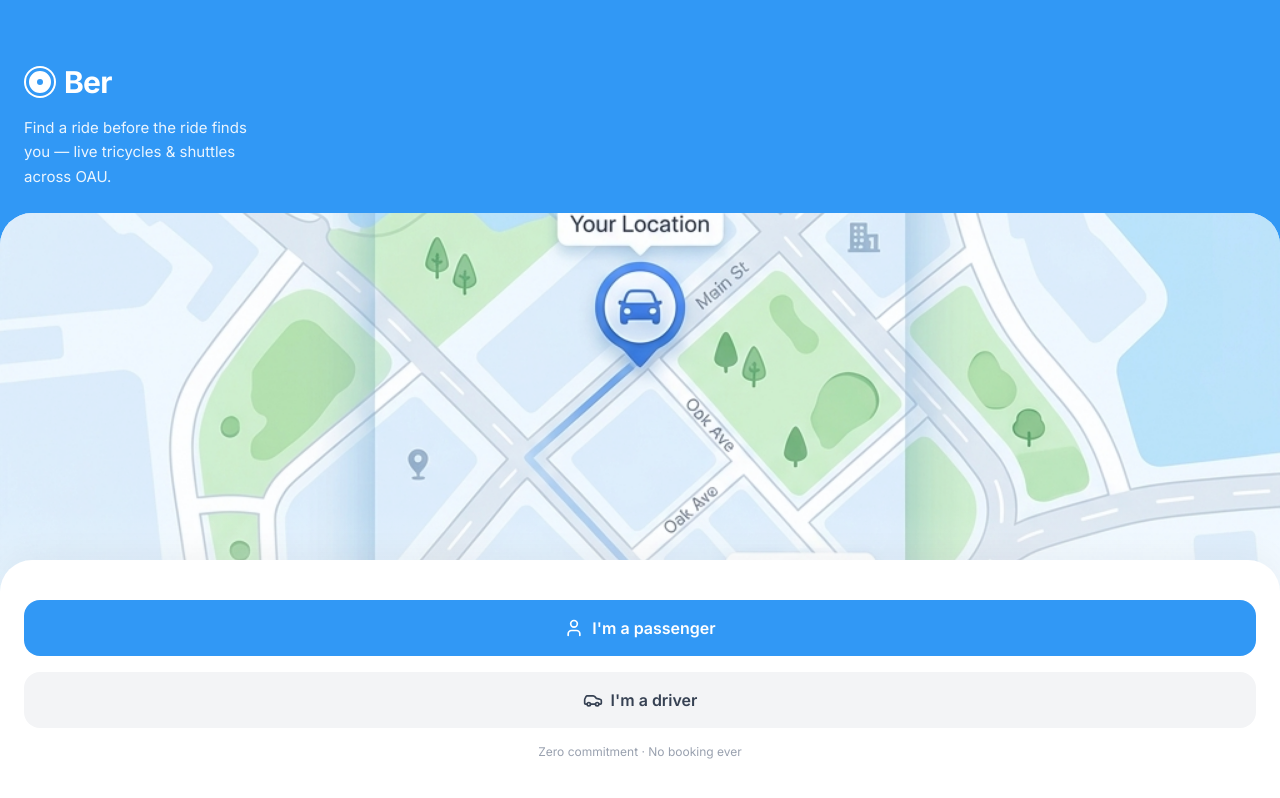
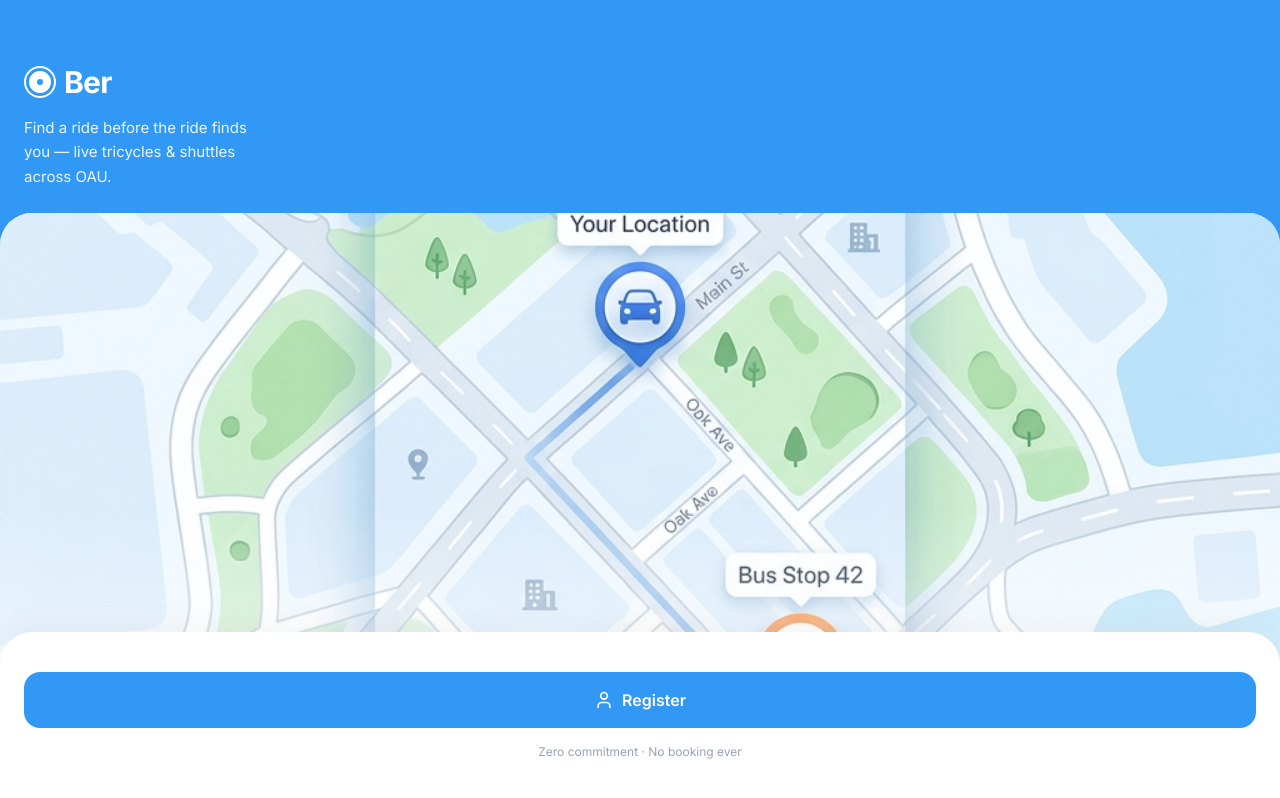
Before and after one commit to bellobambo/OBer, a React (Vite) app in the folder client/: page /welcome in a window 1280 px wide. Built offline with nearby package versions, Linux system fonts and the light colour scheme; no server answers.

Commit message:
update drivers reg flow

```diff
--- a/client/src/pages/Welcome.jsx
+++ b/client/src/pages/Welcome.jsx
@@ -1,6 +1,6 @@
 import { useNavigate } from "react-router-dom";
 import { Button } from "../components/Button";
-import { User, Car } from "lucide-react";
+import { User } from "lucide-react";
 
 export function Welcome() {
   const navigate = useNavigate();
@@ -37,13 +37,9 @@ export function Welcome() {
         {/* Bottom Sheet */}
         <div className="mt-auto bg-white p-6 pt-10 z-20 rounded-t-[32px] shadow-[0_-8px_30px_rgba(0,0,0,0.04)]">
           <div className="space-y-4 pb-4">
-            <Button onClick={() => navigate("/passenger/login")} className="flex items-center space-x-2">
+            <Button onClick={() => navigate("/passenger/signup")} className="flex items-center space-x-2">
               <User className="w-5 h-5" />
-              <span>I'm a passenger</span>
-            </Button>
-            <Button variant="secondary" onClick={() => navigate("/driver/signin")} className="flex items-center space-x-2 text-gray-700 bg-gray-100 hover:bg-gray-200">
-              <Car className="w-5 h-5" />
-              <span>I'm a driver</span>
+              <span>Register</span>
             </Button>
 
             <p className="text-center text-xs text-gray-400 mt-4">
```
